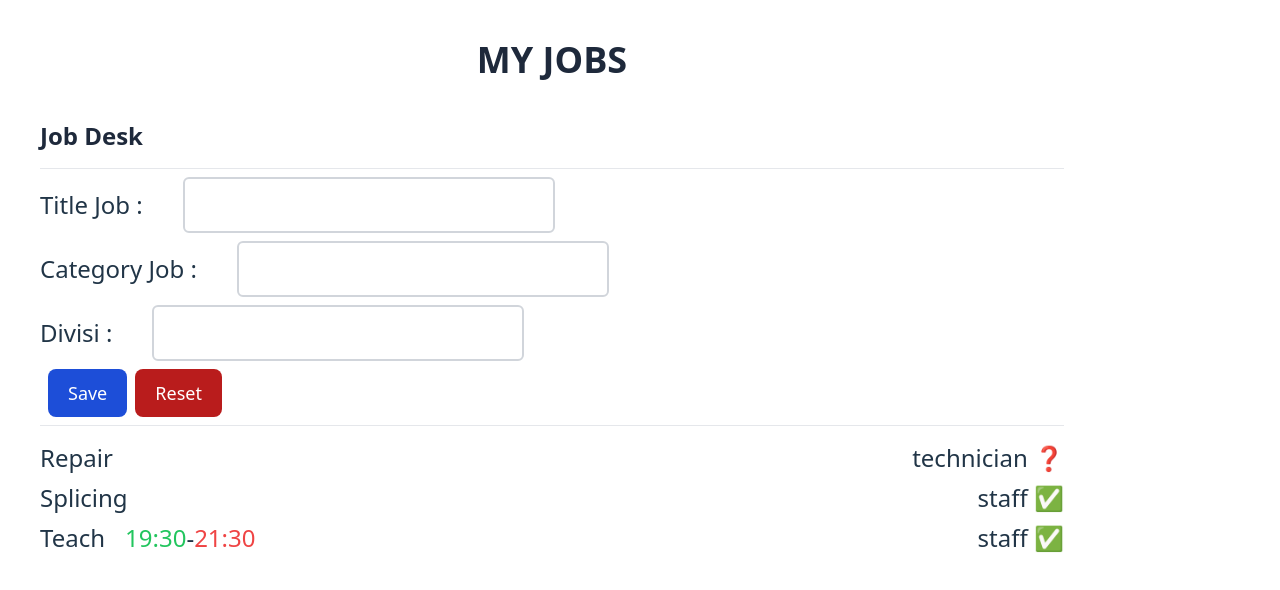
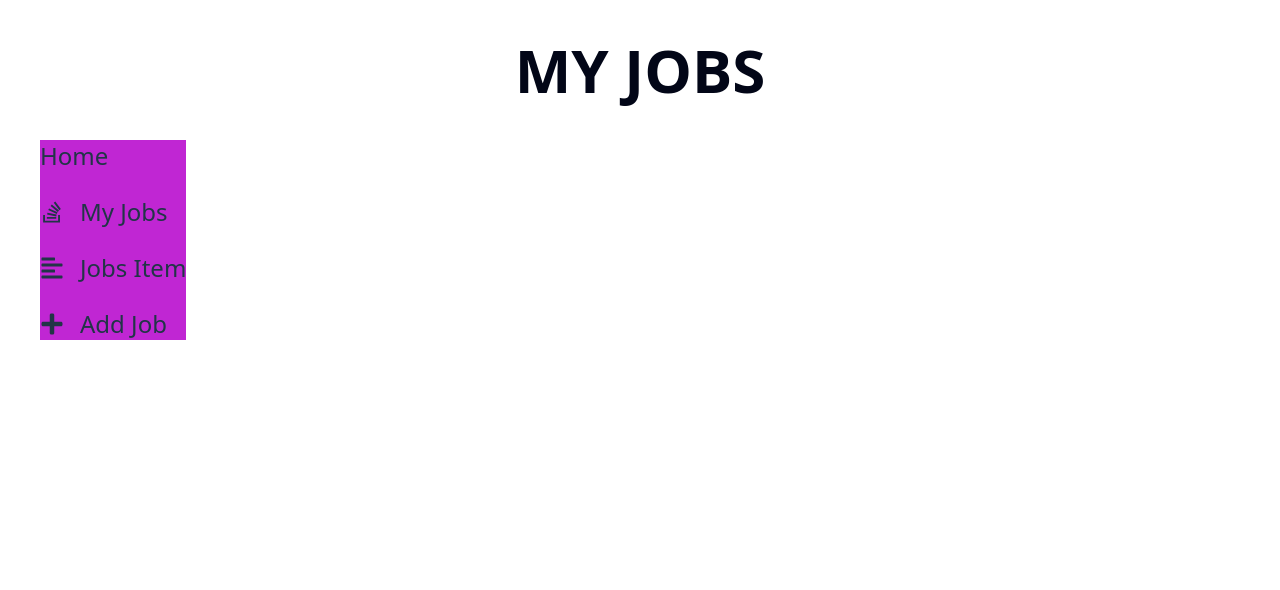
Before and after one commit to sidiqcahyono83/jobs, a React (Vite) app: page / in a window 1280 px wide. Shown: the top 590 px of the page. Built offline with nearby package versions, Linux system fonts and the light colour scheme.

Commit message:
fate: add Outsite

```diff
--- a/package.json
+++ b/package.json
@@ -15,12 +15,14 @@
     "match-sorter": "^6.3.4",
     "react": "^18.2.0",
     "react-dom": "^18.2.0",
+    "react-icons": "^5.2.1",
     "react-router-dom": "^6.23.1",
     "sort-by": "^1.2.0"
   },
   "devDependencies": {
     "@types/react": "^18.2.66",
     "@types/react-dom": "^18.2.22",
+    "@types/sort-by": "^1.2.3",
     "@typescript-eslint/eslint-plugin": "^7.2.0",
     "@typescript-eslint/parser": "^7.2.0",
     "@vitejs/plugin-react-swc": "^3.5.0",
--- a/src/components/ui/job-item.tsx
+++ b/src/components/ui/job-item.tsx
@@ -1,8 +1,7 @@
-import { JobType } from "../../data/jobs";
+import { Job } from "../../data/jobs";
 import { getTimeString } from "../../datetime/date";
 
-
-export function JobItem({ job }: { job: JobType }) {
+export function JobItem({ job }: { job: Job }) {
   const timeStart = getTimeString(job.timeStart);
   const timeEnd = getTimeString(job.timeEnd);
 
--- a/src/data/jobs.tsx
+++ b/src/data/jobs.tsx
@@ -1,4 +1,4 @@
-export type JobType = {
+export type Job = {
   id: number;
   title: string;
   category: string;
@@ -6,8 +6,9 @@ export type JobType = {
   isDone: boolean;
   timeStart?: Date;
   timeEnd?: Date;
+  createdAt?: number;
 };
-export const dataJobs: JobType[] = [
+export const dataJobs: Job[] = [
   {
     id: 1,
     title: "Repair",
--- a/src/main.tsx
+++ b/src/main.tsx
@@ -1,22 +1,30 @@
 import React from "react";
 import ReactDOM from "react-dom/client";
+
 
 import { createBrowserRouter, RouterProvider } from "react-router-dom";
 
 import "./index.css";
-import { Root } from "./routes/root";
+import { RootRoute } from "./routes/root";
 import { ErrorRoute } from "./routes/error";
-import { HomeRoute } from "./routes/home";
+import { DetailJobRoute } from "./routes/job";
+import { JobsRoute } from "./routes/jobs-route";
 
 const router = createBrowserRouter([
   {
     path: "/",
-    element: <Root />,
-    errorElement: <ErrorRoute />
-  },
-  {
-    path: "/home",
-    element: <HomeRoute />
+    element: <RootRoute />,
+    errorElement: <ErrorRoute />,
+    children: [
+      {
+        path: "/jobs",
+        element: <JobsRoute />
+      },
+      {
+        path: "/jobs/:jobId",
+        element: <DetailJobRoute />
+      }
+    ]
   }
 ]);
 
--- a/src/routes/home.tsx
+++ b/src/routes/home.tsx
@@ -1,6 +1,6 @@
 export function HomeRoute() {
   return (
-    <div className="flex my-4 mx-4 text-2xl max-w-96">
+    <div className="flex w-full bg-emerald-400 my-4 mx-4 text-2xl max-w-96">
       <h1 className="text-blue-800 font-bold ">This Route Home</h1>
       <div className="flex">
         <ul className="flex flex-col my-6">
@@ -10,10 +10,6 @@ export function HomeRoute() {
           <li>Jobs List</li>
         </ul>
       </div>
-
-      <div>
-        <h1>Content</h1>
-      </div>
     </div>
   );
 }
--- /dev/null
+++ b/src/routes/job.tsx
@@ -0,0 +1,83 @@
+import { useState } from "react";
+import { Job, dataJobs } from "../data/jobs";
+
+export function DetailJobRoute() {
+  const [jobsState, setJobs] = useState(dataJobs);
+  const saveNewJob = (event: React.FormEvent<HTMLFormElement>) => {
+    event.preventDefault();
+    const formData = new FormData(event.currentTarget);
+    const newdataJob: Job = {
+      id: 4,
+      title: formData.get("title")?.toString() || "Untitled",
+      category: formData.get("category")?.toString() || "Uncategorized",
+      divisi: formData.get("divisi")?.toString() || "Tecknik",
+      isDone: false,
+      timeStart: new Date("2024-05-22 08:30"),
+      timeEnd: new Date("2024-05-22 14:30")
+    };
+    setJobs([...jobsState, newdataJob]);
+  };
+  return (
+    <div>
+      <h1>Page Job by ID</h1>
+      <div className="my-2 dark:text-white">
+        <form action="" onSubmit={saveNewJob} className="mx-auto">
+          <div className="form-control my-2">
+            <label htmlFor="title" className="font-normal text-2xl my-4">
+              Title Job :
+            </label>
+            <input
+              type="text"
+              name="title"
+              id="title"
+              className="mx-10 rounded-md py-2.5 px-2.5 text-2xl text-gray-900 bg-transparent border-2 border-b-2 border-gray-300 appearance-none dark:text-white dark:border-gray-600 dark:focus:border-blue-500 focus:outline-none focus:ring-0 focus:border-blue-600 peer"
+              placeholder=""
+              required
+            />
+          </div>
+          <div className="form-control my-2">
+            <label htmlFor="category" className="font-normal text-2xl my-4">
+              Category Job :
+            </label>
+            <input
+              type="text"
+              name="category"
+              id="category"
+              className="mx-10 rounded-md py-2.5 px-2.5 text-2xl text-gray-900 bg-transparent border-2 border-b-2 border-gray-300 appearance-none dark:text-white dark:border-gray-600 dark:focus:border-blue-500 focus:outline-none focus:ring-0 focus:border-blue-600 peer"
+              placeholder=""
+              required
+            />
+          </div>
+          <div className="form-control my-2">
+            <label htmlFor="divisi" className="font-normal text-2xl my-4">
+              Divisi :
+            </label>
+            <input
+              type="text"
+              name="divisi"
+              id="divisi"
+              className="mx-10 rounded-md py-2.5 px-2.5 text-2xl text-gray-900 bg-transparent border-2 border-b-2 border-gray-300 appearance-none dark:text-white dark:border-gray-600 dark:focus:border-blue-500 focus:outline-none focus:ring-0 focus:border-blue-600 peer"
+              placeholder=""
+              required
+            />
+          </div>
+
+          <button
+            type="submit"
+            className="text-white bg-blue-700 hover:bg-blue-800 focus:ring-4 focus:outline-none focus:ring-blue-300 font-medium rounded-lg text-lg w-full sm:w-auto px-5 py-2.5 mx-2 text-center dark:bg-blue-600 dark:hover:bg-blue-700 dark:focus:ring-blue-800"
+          >
+            Save
+          </button>
+          <button
+            type="reset"
+            className="text-white bg-red-700 hover:bg-red-800 focus:ring-4 focus:outline-none focus:ring-red-300 font-medium rounded-lg text-lg w-full sm:w-auto px-5 py-2.5 text-center dark:bg-red-600 dark:hover:bg-red-700 dark:focus:ring-red-800"
+          >
+            Reset
+          </button>
+        </form>
+      </div>
+
+      <hr />
+    </div>
+  );
+}
--- /dev/null
+++ b/src/routes/jobs-route.tsx
@@ -0,0 +1,33 @@
+import { useState } from "react";
+import { dataJobs } from "../data/jobs";
+import { JobItem } from "../components/ui/job-item";
+
+export function JobsRoute() {
+  const [jobsState] = useState(dataJobs);
+
+  return (
+    <>
+      <main className="container dark:text-white">
+        <div className="m-10 flex justify-center ">
+          <h1 className="font-bold text-4xl text-slate-800 font-neutral-400  dark:text-white">
+            MY JOBS
+          </h1>
+        </div>
+
+        <div className="mx-10 max-w-5xl">
+          <section className="my-4">
+            <div>
+              <ul className="flex-row text-2xl  justify-between gap-2">
+                {jobsState.map((Jobs) => (
+                  <li key="{Jobs.id}" className="my-2 ">
+                    <JobItem job={Jobs} />
+                  </li>
+                ))}
+              </ul>
+            </div>
+          </section>
+        </div>
+      </main>
+    </>
+  );
+}
--- a/src/routes/root.tsx
+++ b/src/routes/root.tsx
@@ -1,109 +1,36 @@
-import { useState } from "react";
-import { JobType, dataJobs } from "../data/jobs";
-import { JobItem } from "../components/ui/job-item";
+import { FaStackOverflow } from "react-icons/fa";
+import { FaAlignLeft } from "react-icons/fa";
+import { FaPlus } from "react-icons/fa";
+import { Outlet } from "react-router-dom";
+export function RootRoute() {
+  return (
+    <main>
+      <div className="justify-center m-10">
+        <h1 className="text-slate-950 m-10 dark:text-slate-100 font-bold justify-center text-6xl flex">
+          MY JOBS
+        </h1>
+        <div className="flex flex-col-2 content-between">
+          <ul className="flex flex-col bg-fuchsia-600 gap-6  text-2xl">
+            <li className="hover:text-3xl">Home</li>
+            <li className="flex gap-4 items-center  hover:text-blue-800">
+              <FaStackOverflow />
+              My Jobs
+            </li>
+            <li className="flex gap-4 items-center hover:text-blue-800">
+              <FaAlignLeft />
+              Jobs Item
+            </li>
+            <li className="flex gap-4 items-center  hover:text-blue-800">
+              <FaPlus />
+              Add Job
+            </li>
+          </ul>
 
-export function Root() {
-  const [jobsState, setJobs] = useState(dataJobs);
-  const saveNewJob = (event: React.FormEvent<HTMLFormElement>) => {
-    event.preventDefault();
-    const formData = new FormData(event.currentTarget);
-    const newdataJob: JobType = {
-      id: 4,
-      title: formData.get("title")?.toString() || "Untitled",
-      category: formData.get("category")?.toString() || "Uncategorized",
-      divisi: formData.get("divisi")?.toString() || "Tecknik",
-      isDone: false,
-      timeStart: new Date("2024-05-22 08:30"),
-      timeEnd: new Date("2024-05-22 14:30"),
-    };
-    setJobs([...jobsState, newdataJob]);
-  };
-  return (
-    <>
-      <main className="container mx-auto dark:text-white">
-        <div className="m-10 flex justify-center max-w-5xl">
-          <h1 className="font-bold text-4xl text-slate-800 font-neutral-400  dark:text-white">
-            MY JOBS
-          </h1>
-        </div>
-
-        <div className="mx-10 max-w-5xl">
-          <h2 className="font-bold text-2xl my-4 text-slate-800 font-neutral-400  dark:text-white">
-            Job Desk
-          </h2>
-          <hr />
-          <div className="my-2 dark:text-white">
-            <form action="" onSubmit={saveNewJob} className="mx-auto">
-              <div className="form-control my-2">
-                <label htmlFor="title" className="font-normal text-2xl my-4">
-                  Title Job :
-                </label>
-                <input
-                  type="text"
-                  name="title"
-                  id="title"
-                  className="mx-10 rounded-md py-2.5 px-2.5 text-2xl text-gray-900 bg-transparent border-2 border-b-2 border-gray-300 appearance-none dark:text-white dark:border-gray-600 dark:focus:border-blue-500 focus:outline-none focus:ring-0 focus:border-blue-600 peer"
-                  placeholder=""
-                  required
-                />
-              </div>
-              <div className="form-control my-2">
-                <label htmlFor="category" className="font-normal text-2xl my-4">
-                  Category Job :
-                </label>
-                <input
-                  type="text"
-                  name="category"
-                  id="category"
-                  className="mx-10 rounded-md py-2.5 px-2.5 text-2xl text-gray-900 bg-transparent border-2 border-b-2 border-gray-300 appearance-none dark:text-white dark:border-gray-600 dark:focus:border-blue-500 focus:outline-none focus:ring-0 focus:border-blue-600 peer"
-                  placeholder=""
-                  required
-                />
-              </div>
-              <div className="form-control my-2">
-                <label htmlFor="divisi" className="font-normal text-2xl my-4">
-                  Divisi :
-                </label>
-                <input
-                  type="text"
-                  name="divisi"
-                  id="divisi"
-                  className="mx-10 rounded-md py-2.5 px-2.5 text-2xl text-gray-900 bg-transparent border-2 border-b-2 border-gray-300 appearance-none dark:text-white dark:border-gray-600 dark:focus:border-blue-500 focus:outline-none focus:ring-0 focus:border-blue-600 peer"
-                  placeholder=""
-                  required
-                />
-              </div>
-
-              <button
-                type="submit"
-                className="text-white bg-blue-700 hover:bg-blue-800 focus:ring-4 focus:outline-none focus:ring-blue-300 font-medium rounded-lg text-lg w-full sm:w-auto px-5 py-2.5 mx-2 text-center dark:bg-blue-600 dark:hover:bg-blue-700 dark:focus:ring-blue-800"
-              >
-                Save
-              </button>
-              <button
-                type="reset"
-                className="text-white bg-red-700 hover:bg-red-800 focus:ring-4 focus:outline-none focus:ring-red-300 font-medium rounded-lg text-lg w-full sm:w-auto px-5 py-2.5 text-center dark:bg-red-600 dark:hover:bg-red-700 dark:focus:ring-red-800"
-              >
-                Reset
-              </button>
-            </form>
-          </div>
-
-          <hr />
-
-          <section className="my-4">
-            <div>
-              <ul className="flex-row text-2xl  justify-between gap-2">
-                {jobsState.map((Jobs) => (
-                  <li key="{Jobs.id}" className="my-2 ">
-                    <JobItem job={Jobs} />
-                  </li>
-                ))}
-              </ul>
-            </div>
+          <section className="mx-2">
+            <Outlet />
           </section>
         </div>
-      </main>
-    </>
+      </div>
+    </main>
   );
 }
```
Also changed, not shown: src/routes/add-job.tsx (added), 1 other file (tests, documents, lock files or other folders).
